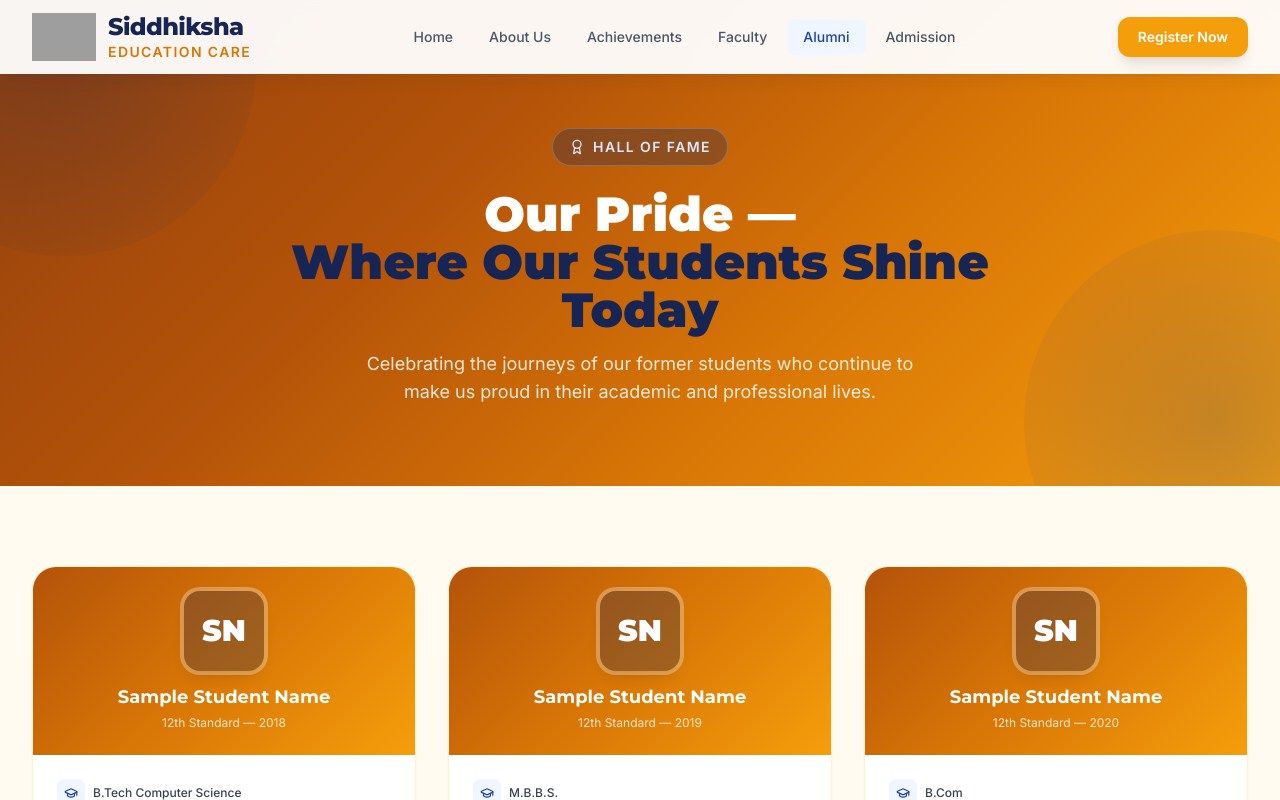
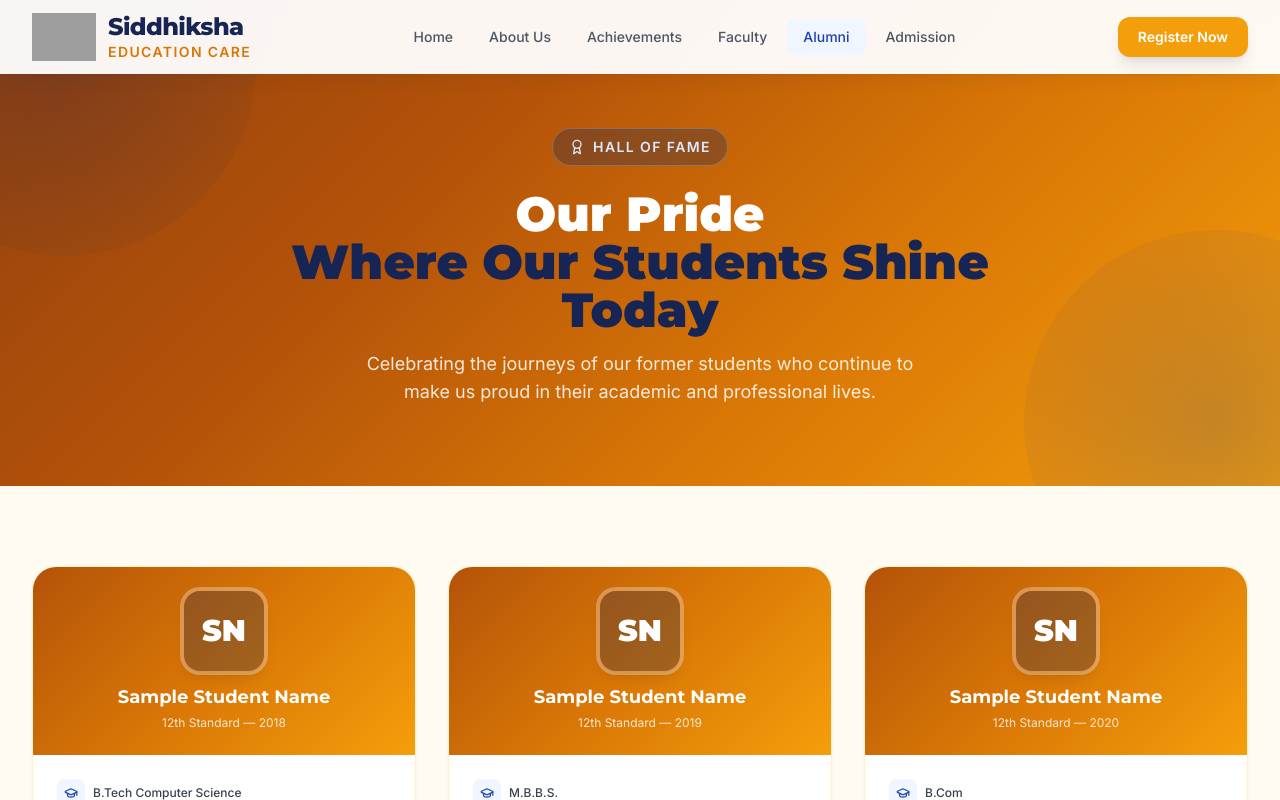
Before and after one commit to siddhikshaeducationcare-web/siddhiksha-edu, a Next.js app: page /alumni in a window 1280 px wide. Shown: the top 800 px of the page. Built offline with nearby package versions, Linux system fonts and the light colour scheme; grey boxes are pictures that could not be loaded.

Commit message:
Remove dash heading Alumni page with hall of fame

```diff
--- a/src/app/alumni/page.tsx
+++ b/src/app/alumni/page.tsx
@@ -6,7 +6,7 @@ import { AdmissionCTA } from "@/components/sections/AdmissionCTA";
 export const metadata: Metadata = {
   title: "Our Alumni",
   description:
-    "Our Pride   Where Our Students Shine Today. Meet the proud alumni of Siddhiksha Education Care who continue to achieve excellence in their academic and professional journeys.",
+    "Our Pride - Where Our Students Shine Today. Meet the proud alumni of Siddhiksha Education Care who continue to achieve excellence in their academic and professional journeys.",
 };
 
 const alumni = [
@@ -69,7 +69,7 @@ export default function AlumniPage() {
             Hall of Fame
           </span>
           <h1 className="font-montserrat font-black text-white text-4xl sm:text-5xl mb-4 leading-tight">
-            Our Pride —
+            Our Pride
             <br />
             <span className="text-royal-900">Where Our Students Shine Today</span>
           </h1>
```
